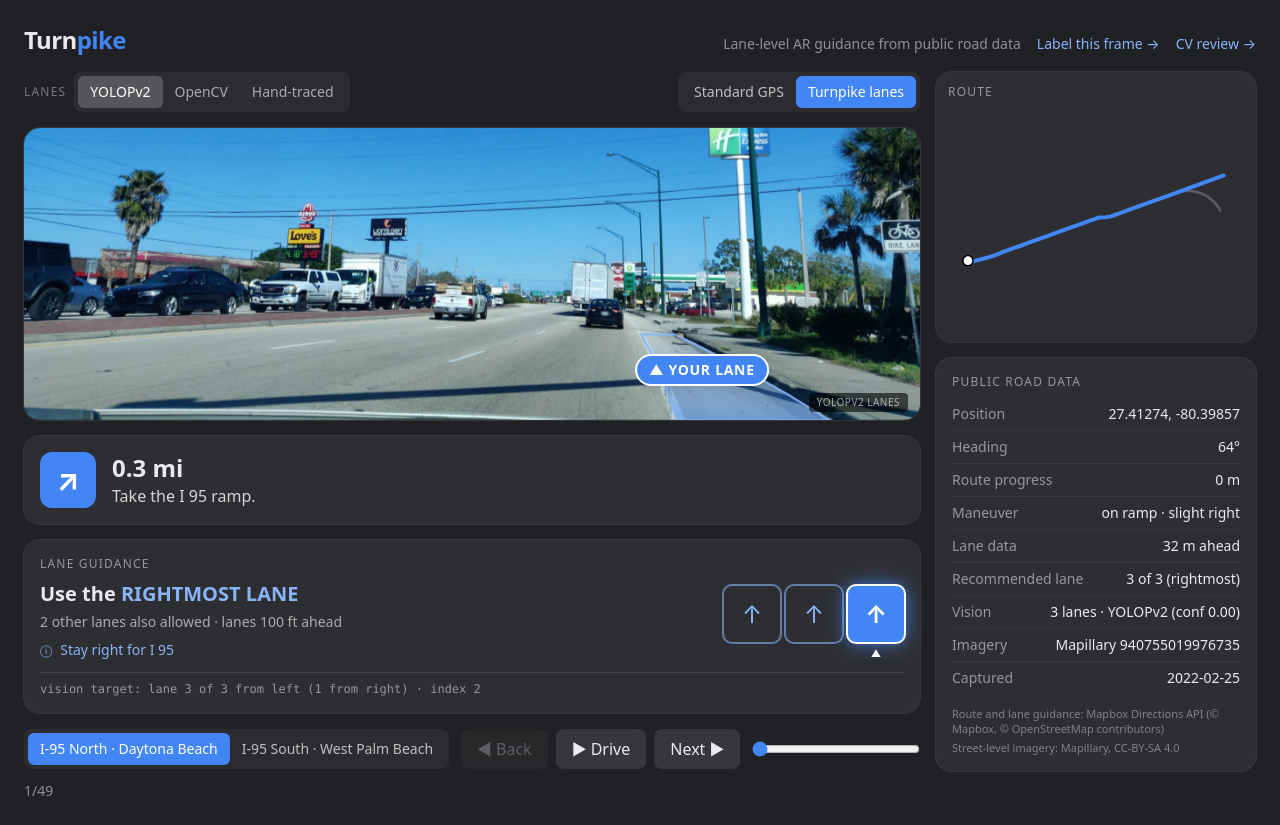
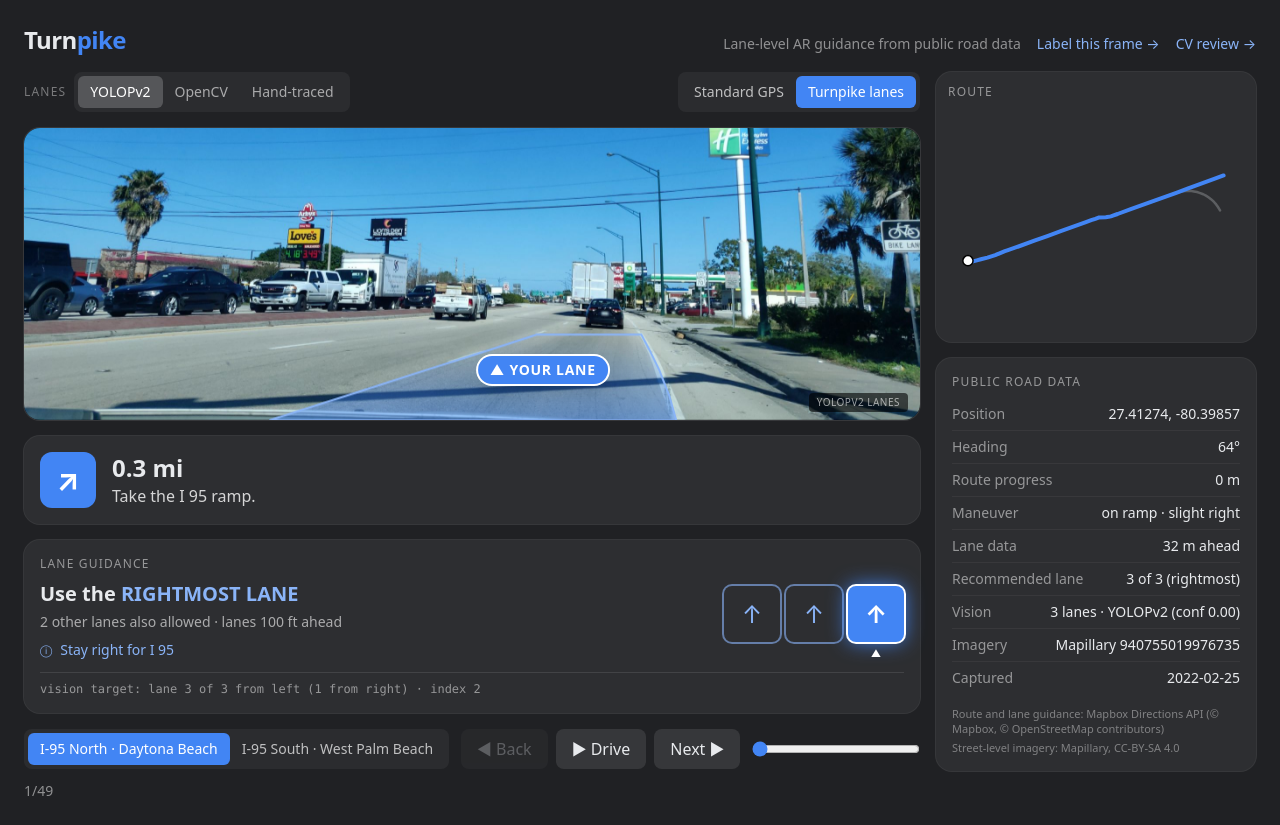
Before and after one commit to Royce-Moriyasu/Turnpike, a React (Vite) app in the folder frontend/: page / in a window 1280 px wide. Built offline with nearby package versions, Linux system fonts and the light colour scheme.

Commit message:
Bike lane fix

```diff
--- a/frontend/src/components/DriverView.tsx
+++ b/frontend/src/components/DriverView.tsx
@@ -62,7 +62,7 @@ export default function DriverView({ frame, nav, offRoute, overlay, lanes }: Pro
   // No target lane means no highlight, tag or badge: that is the whole "standard GPS" view.
   const target =
     overlay && nav && nav.preferredLane !== null && navCount
-      ? laneTarget(nav.preferredLane, navCount, polygons, nav.laneSide).index
+      ? laneTarget(nav.preferredLane, navCount, polygons, nav.laneSide, nav.lanes).index
       : null;
   const imminent = nav ? nav.distanceM < 120 : false;
 
--- a/frontend/src/labeling/CvReview.tsx
+++ b/frontend/src/labeling/CvReview.tsx
@@ -222,7 +222,7 @@ export default function CvReview() {
   const cvLanes = Math.max(0, (det?.boundaries.length ?? 0) - 1);
   const { index: target, excluded } =
     det && nav && nav.preferredLane !== null && navCount && cvLanes
-      ? laneTarget(nav.preferredLane, navCount, lanesFromLines(det.boundaries, rows), nav.laneSide)
+      ? laneTarget(nav.preferredLane, navCount, lanesFromLines(det.boundaries, rows), nav.laneSide, nav.lanes)
       : { index: null, excluded: new Set<number>() };
   const cmp = det && traced ? compare(traced, det.boundaries) : null;
 
--- a/frontend/src/labeling/LabelTool.tsx
+++ b/frontend/src/labeling/LabelTool.tsx
@@ -177,7 +177,7 @@ export default function LabelTool() {
   const navCount = nav?.lanes?.length ?? 0;
   const { index: target, excluded } =
     nav && nav.preferredLane !== null && navCount && visibleLanes
-      ? laneTarget(nav.preferredLane, navCount, lanesFromLines(order.map((i) => lines[i]), ROWS), nav.laneSide)
+      ? laneTarget(nav.preferredLane, navCount, lanesFromLines(order.map((i) => lines[i]), ROWS), nav.laneSide, nav.lanes)
       : { index: null, excluded: new Set<number>() };
   const labeledCount = frames.filter((f) => file.frames[f.id]).length;
 
--- a/frontend/src/lanes.ts
+++ b/frontend/src/lanes.ts
@@ -85,18 +85,36 @@ function widthsByRow(poly: Point[]): Map<number, number> {
   return widths;
 }
 
+const TURN_ARROWS = {
+  right: ["right", "slight right", "sharp right"],
+  left: ["left", "slight left", "sharp left", "uturn"],
+};
+
 /**
  * Outer lanes that look like a bike lane or shoulder rather than a travel lane: narrower than
  * BIKE_LANE_RATIO x their neighbor at every row both span. Mapbox only counts travel lanes, so
- * these must not be counted when matching. Only applied while we see MORE lanes than Mapbox has:
- * with lanes out of frame, a narrow outer lane is as likely a real lane squeezed by perspective
- * (e.g. the right-turn lane at the Crossroads signal), and dropping it would shift the highlight.
+ * these must not be counted when matching.
+ *
+ * A narrow outer lane is excluded when either
+ *  - we see MORE lanes than Mapbox has (there's an extra lane to explain), or
+ *  - Mapbox's lane on that edge has no turn arrow. Mapbox lists turn lanes but never bike lanes,
+ *    so if its edge lane goes straight, a narrow extra lane beyond it can't be a turn lane.
+ * Otherwise it's kept: with lanes out of frame, a narrow edge lane next to a Mapbox turn lane is
+ * likely that turn lane squeezed by perspective (e.g. the right-turn lane at the Crossroads signal).
  * The right side is checked first (bike lanes run on the right in the US).
  */
-export function bikeLikeLanes(lanes: Point[][], navCount: number): Set<number> {
+export function bikeLikeLanes(
+  lanes: Point[][],
+  navCount: number,
+  navLanes?: { indications: string[] }[] | null,
+): Set<number> {
   const out = new Set<number>();
+  if (lanes.length < 2) return out;
   let extra = lanes.length - navCount;
-  if (lanes.length < 2 || extra <= 0) return out;
+  const noTurnLane = (side: "left" | "right") => {
+    const edge = navLanes?.length ? navLanes[side === "right" ? navLanes.length - 1 : 0] : null;
+    return !!edge && !edge.indications.some((a) => TURN_ARROWS[side].includes(a));
+  };
   const narrow = (i: number, neighbor: number) => {
     const a = widthsByRow(lanes[i]);
     const b = widthsByRow(lanes[neighbor]);
@@ -104,11 +122,11 @@ export function bikeLikeLanes(lanes: Point[][], navCount: number): Set<number> {
     return shared.length > 0 && shared.every((k) => a.get(k)! < BIKE_LANE_RATIO * b.get(k)!);
   };
   const last = lanes.length - 1;
-  if (extra > 0 && narrow(last, last - 1)) {
+  if ((extra > 0 || noTurnLane("right")) && narrow(last, last - 1)) {
     out.add(last);
     extra--;
   }
-  if (extra > 0 && lanes.length - out.size >= 2 && narrow(0, 1)) out.add(0);
+  if ((extra > 0 || noTurnLane("left")) && lanes.length - out.size >= 2 && narrow(0, 1)) out.add(0);
   return out;
 }
 
@@ -121,8 +139,9 @@ export function laneTarget(
   navCount: number,
   lanes: Point[][],
   side: "left" | "right" | null,
+  navLanes?: { indications: string[] }[] | null,
 ): { index: number | null; excluded: Set<number> } {
-  const excluded = bikeLikeLanes(lanes, navCount);
+  const excluded = bikeLikeLanes(lanes, navCount, navLanes);
   const travel = lanes.map((_, i) => i).filter((i) => !excluded.has(i));
   const t = polygonIndexFor(navIndex, navCount, travel.length, side);
   return { index: t === null ? null : travel[t], excluded };
```
